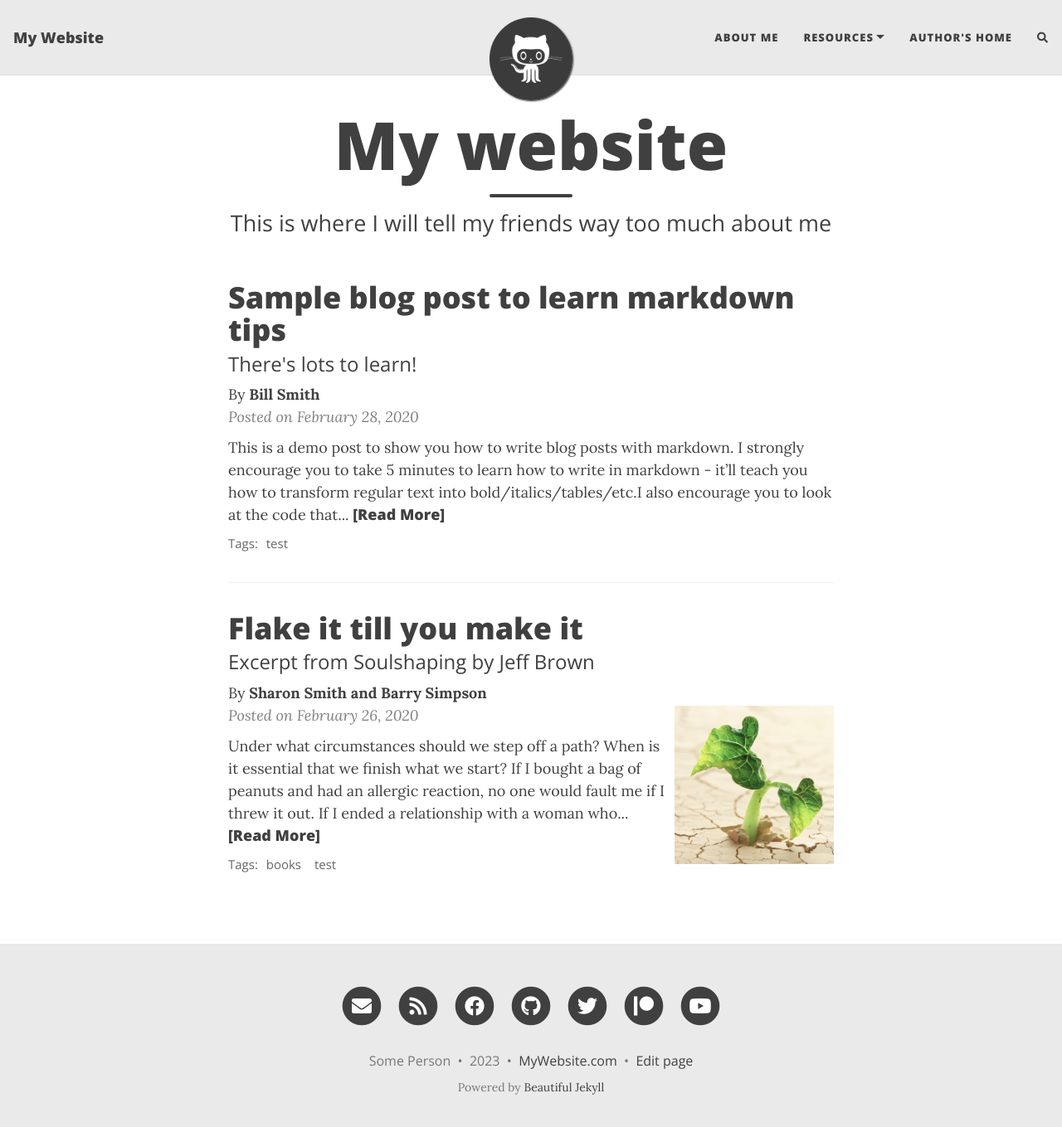
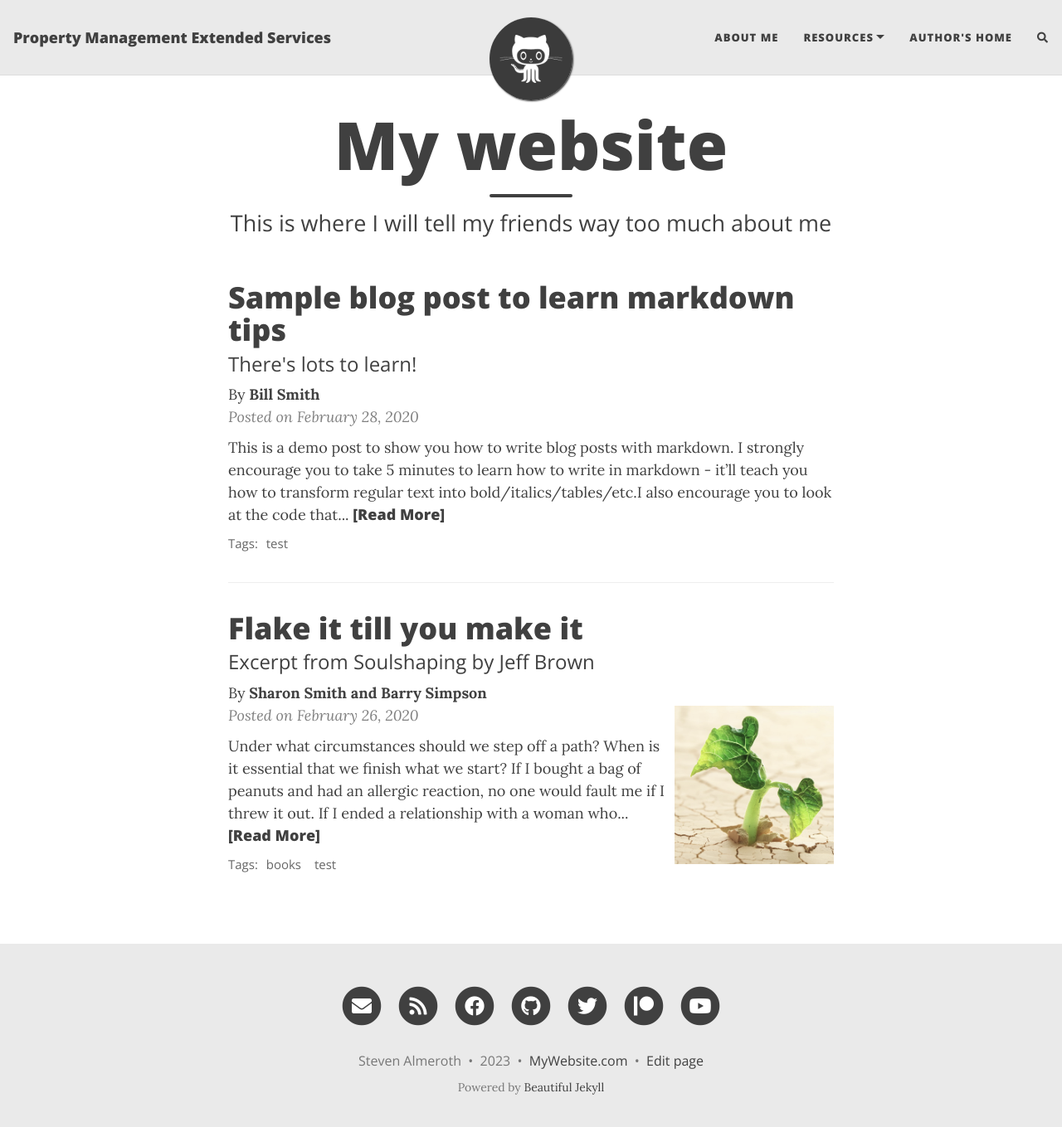
Before and after one commit to stav/stav, a Jekyll site: the page built from index.html, in a window 1280 px wide and 1372 px high. Shown: the top 1359 px of the window at 83% size. Built offline with Jekyll 4.4.1, drawn with Linux system fonts in a browser that asks for light colours; nearby versions of some CDN libraries; the list of posts is cut into pages by our own code; comment, search, counter and statistics services are not loaded.

Commit message:
remote theme

```diff
--- a/_config.yml
+++ b/_config.yml
@@ -10,10 +10,12 @@
 ############################
 
 # Name of website
-title: My Website
+title: Property Management Extended Services
 
 # Your name to show in the footer
-author: Some Person
+author: Steven Almeroth
+
+remote_theme: volny/creative-theme-jekyll
 
 ###############################################
 # --- List of links in the navigation bar --- #
```
